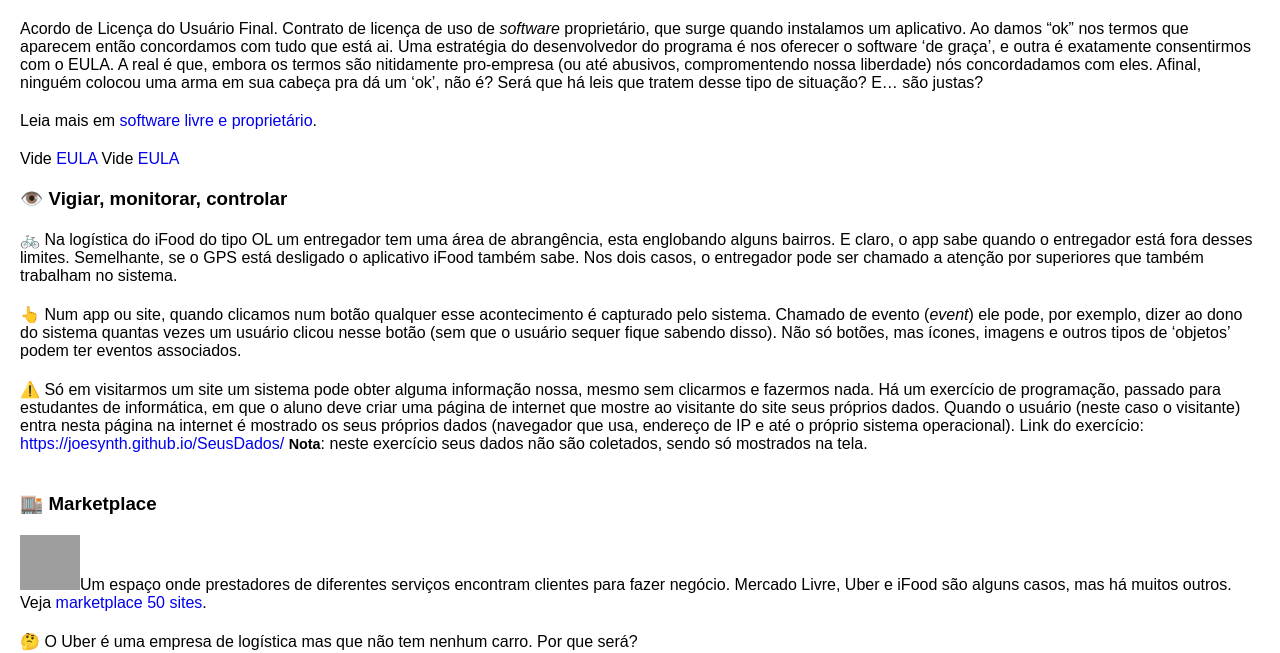
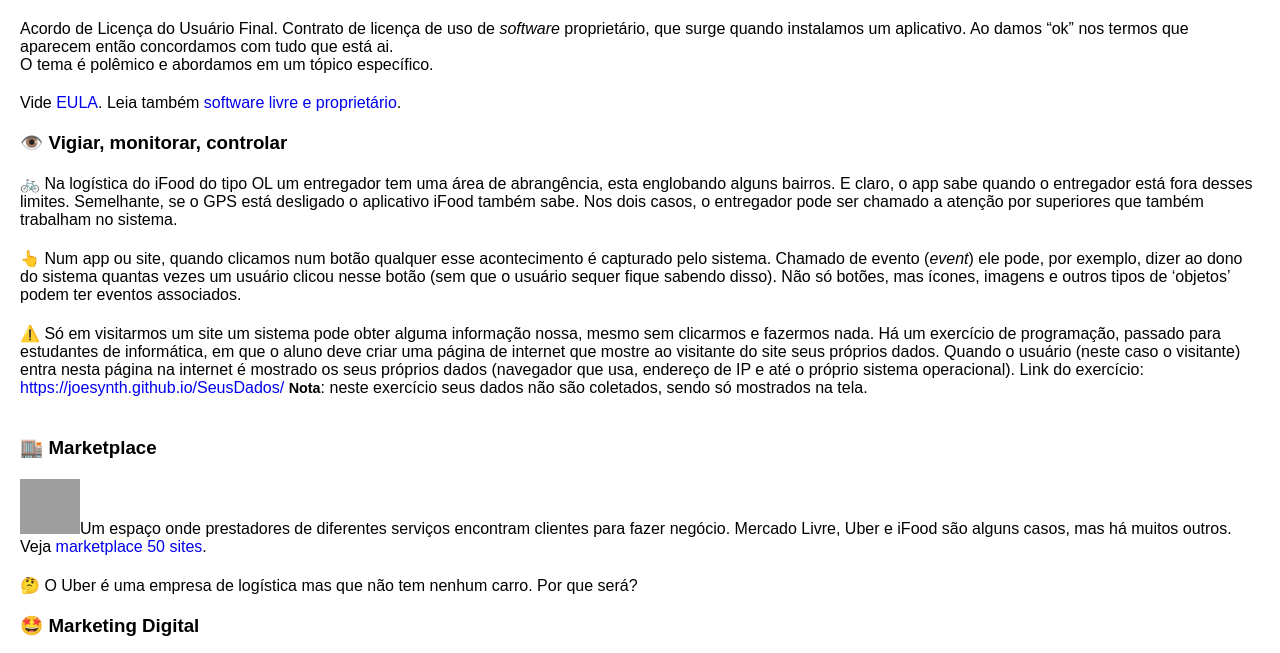
Before and after one commit to Joesynth/joesynth.github.io, a Jekyll site: the page built from _posts/2021-01-28-uber-ifood-o-que-sao-essas-empresas.md, in a window 1280 px wide and 900 px high, scrolled down 4107 px, cut to the strip 240-893 px from the top of the window. Built offline with Jekyll 4.4.1, drawn with Linux system fonts in a browser that asks for light colours; our own code applies the rules of GitHub Pages for plain Markdown files; grey boxes are pictures that could not be loaded.

Commit message:
Update 2021-01-28-uber-ifood-o-que-sao-essas-empresas.md

```diff
--- a/_posts/2021-01-28-uber-ifood-o-que-sao-essas-empresas.md
+++ b/_posts/2021-01-28-uber-ifood-o-que-sao-essas-empresas.md
@@ -129,16 +129,15 @@ Num mundo ideal as pessoas estariam utilizando o software livre nas atividades c
 </tr>
 </tbody>
 </table>
+
 <h3>☑️ EULA</h3>
 <img class="alignleft" src="https://www.enzuzo.com/hubfs/Screen%20Shot%202022-11-17%20at%2010-18%201-png.png" width="140" height="152" />
 
-Acordo de Licença do Usuário Final. Contrato de licença de uso de <em>software</em> proprietário, que surge quando instalamos um aplicativo. Ao damos "ok" nos termos que aparecem então concordamos com tudo que está ai. Uma estratégia do desenvolvedor do programa é nos oferecer o software 'de graça', e outra é exatamente consentirmos com o EULA. A real é que, embora os termos são nitidamente pro-empresa (ou até abusivos, compromentendo nossa liberdade) nós concordadamos com eles. Afinal, ninguém colocou uma arma em sua cabeça pra dá um 'ok', não é?
-Será que há leis que tratem desse tipo de situação? E... são justas?
+Acordo de Licença do Usuário Final. Contrato de licença de uso de <em>software</em> proprietário, que surge quando instalamos um aplicativo. Ao damos "ok" nos termos que aparecem então concordamos com tudo que está ai.
+O tema é polêmico e abordamos em um tópico específico.
 
-Leia mais em <a href="https://joesynth.wordpress.com/2021/11/28/software-livre-e-software-proprietario/">software livre e proprietário</a>.
-
-Vide [EULA]( /eula )
-Vide [EULA](/eula)
+Vide [EULA](/eula).
+Leia também [software livre e proprietário](/software-livre-e-software-proprietario).
 
 <h3>👁️ Vigiar, monitorar, controlar</h3>
 🚲️ Na logística do iFood do tipo OL um entregador tem uma área de abrangência, esta englobando alguns bairros. E claro, o app sabe quando o entregador está fora desses limites. Semelhante, se o GPS está desligado o aplicativo iFood também sabe. Nos dois casos, o entregador pode ser chamado a atenção por superiores que também trabalham no sistema.
```
